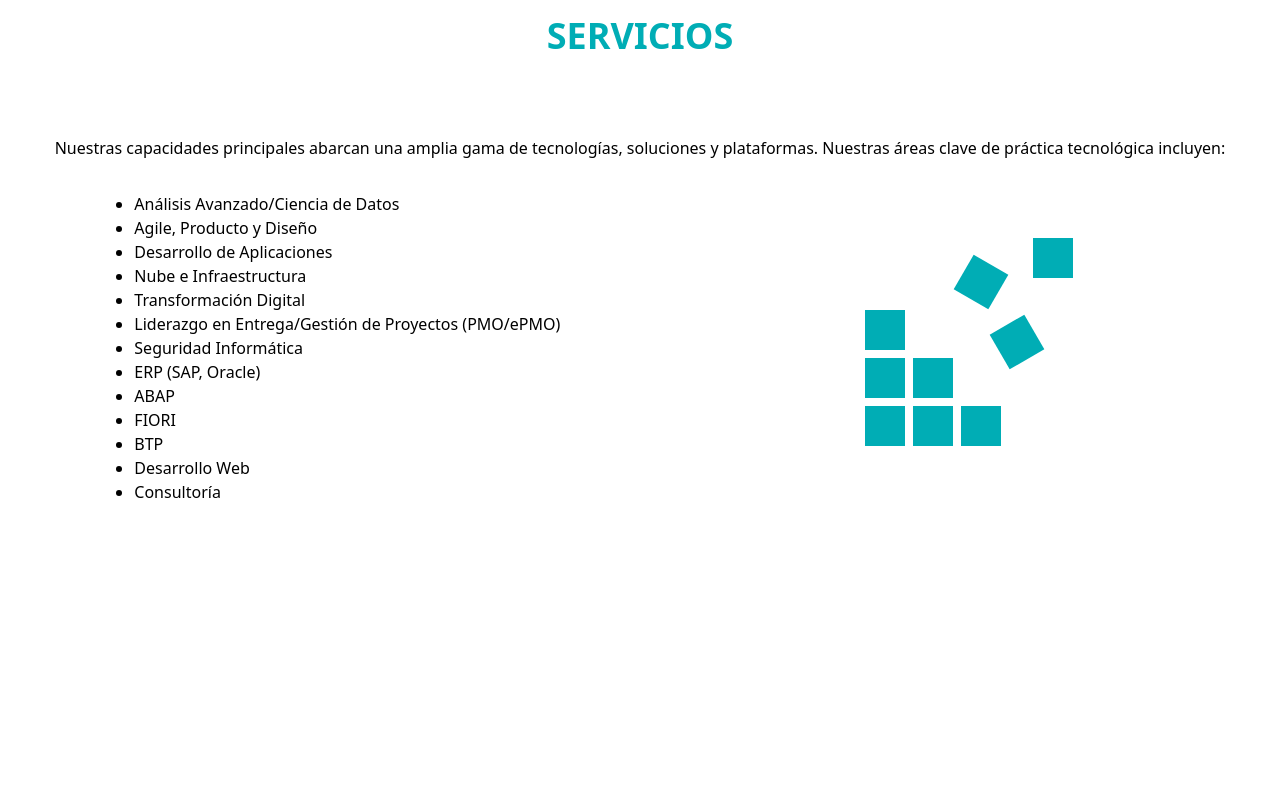
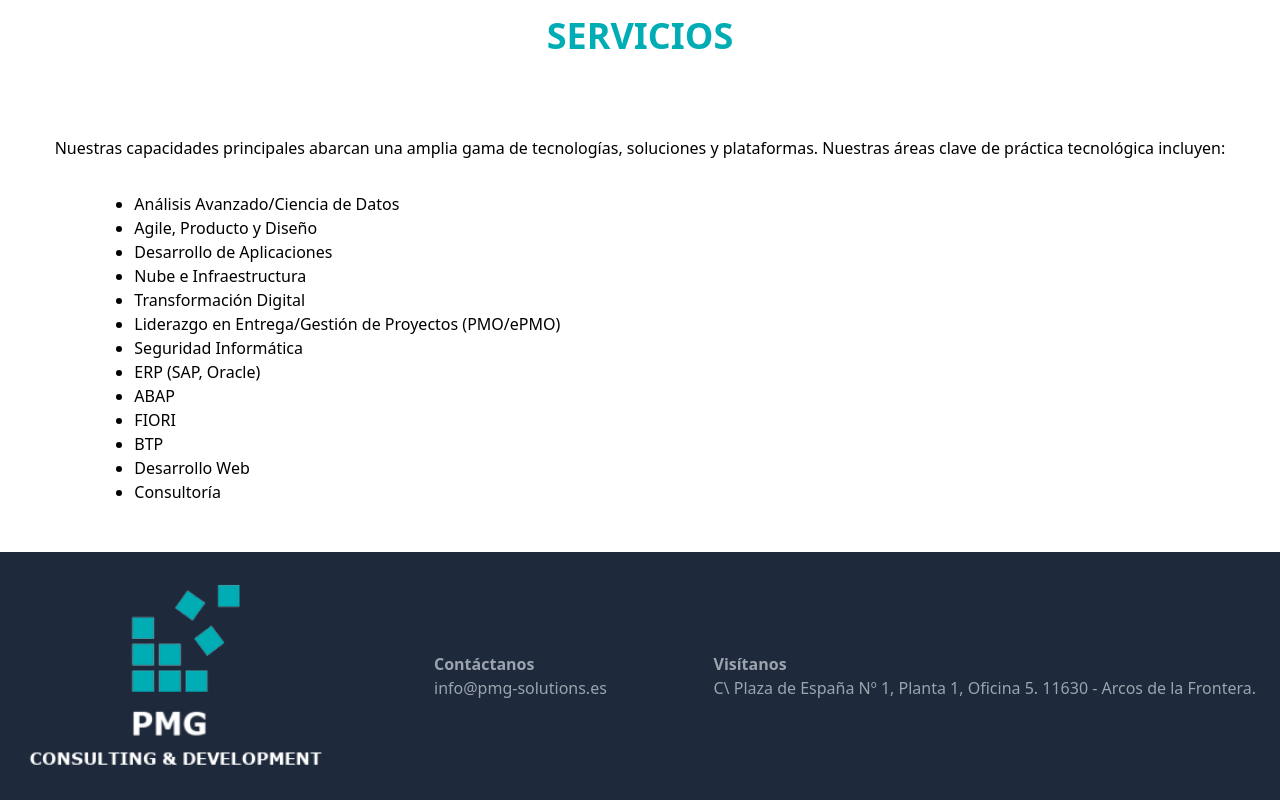
Before and after one commit to beMimg/PMG, a React (Create React App) app: page / in a window 1280 px wide. Shown: the part 2087-2887 px from the top of the page. Before the commit the page ends 2639 px from the top, so only its background shows below. Built offline with nearby package versions, Linux system fonts and the light colour scheme.

Commit message:
Create footer

```diff
--- /dev/null
+++ b/src/components/footer/Footer.tsx
@@ -0,0 +1,25 @@
+import React from "react";
+import logo from "../../assets/complete-logo.png";
+
+const Footer = () => {
+  return (
+    <footer className=" bg-slate-800 p-6 text-gray-400">
+      <div className="mx-auto flex max-w-7xl  flex-col justify-between gap-12 md:flex-row md:items-center">
+        <img src={logo} alt="PMG company" className="h-[200px] self-center" />
+        <div>
+          <p className="font-bold">Contáctanos</p>
+          <p>info@pmg-solutions.es</p>
+        </div>
+        <div>
+          <p className="font-bold">Visítanos</p>
+          <p>
+            C\ Plaza de España Nº 1, Planta 1, Oficina 5. 11630 - Arcos de la
+            Frontera.
+          </p>
+        </div>
+      </div>
+    </footer>
+  );
+};
+
+export default Footer;
--- a/src/components/homepage/ServiciosSection.tsx
+++ b/src/components/homepage/ServiciosSection.tsx
@@ -35,9 +35,9 @@ const ServiciosSection = () => {
               <li className=" list-disc">{tecnologia}</li>
             ))}
           </ul>
-          <div className="flex items-center justify-center md:pt-[60px]">
+          {/* <div className="flex items-center justify-center md:pt-[60px]">
             <CompleteLogo />
-          </div>
+          </div> */}
         </div>
       </div>
     </section>
--- a/src/layout/Layout.tsx
+++ b/src/layout/Layout.tsx
@@ -1,12 +1,14 @@
 import React from "react";
 import { Outlet } from "react-router-dom";
 import Header from "../components/header/Header";
+import Footer from "../components/footer/Footer";
 
 const Layout = () => {
   return (
     <>
       <Header />
       <Outlet />
+      <Footer />
     </>
   );
 };
```
Also changed, not shown: src/assets/complete-logo.png (added).
